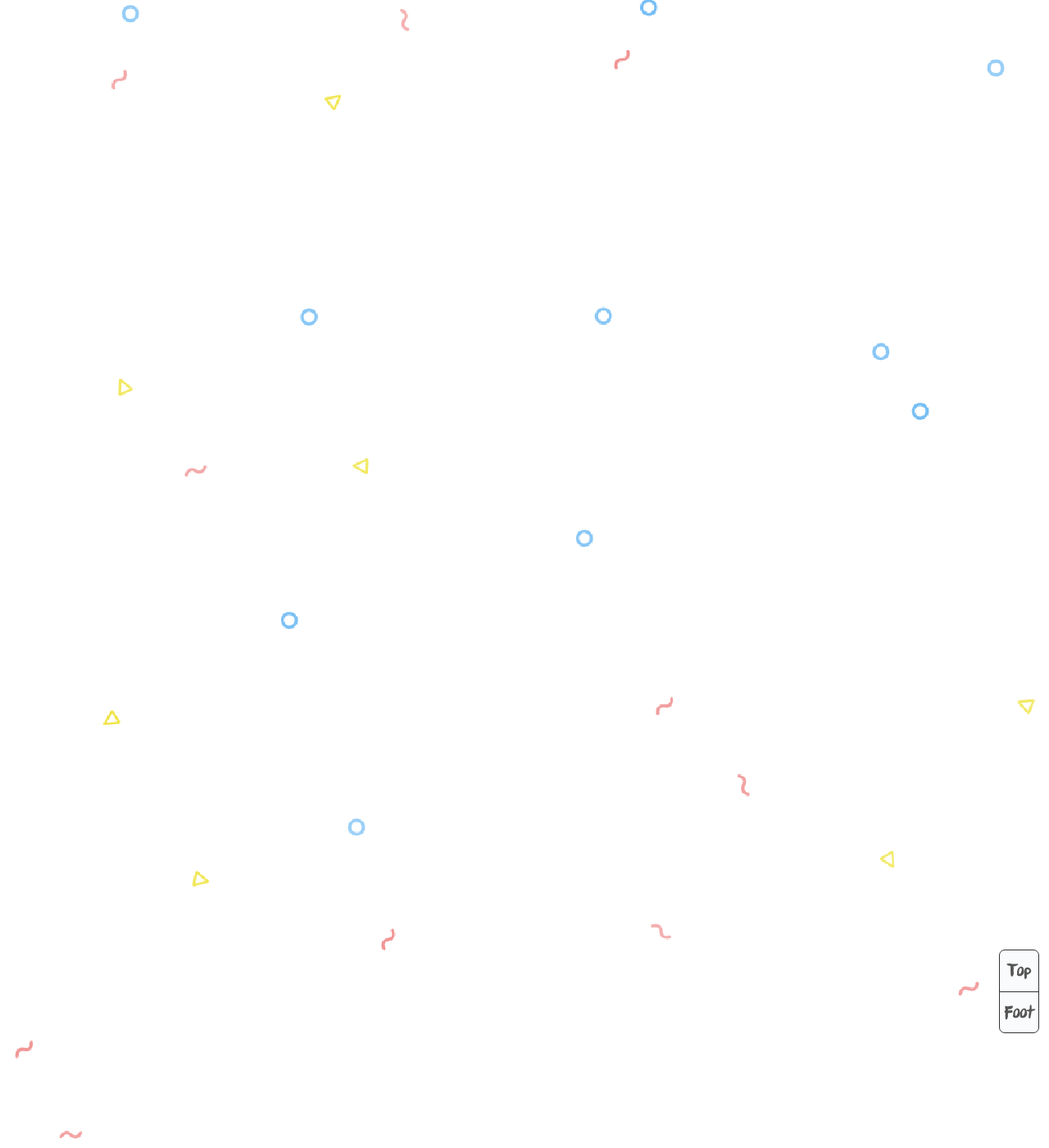
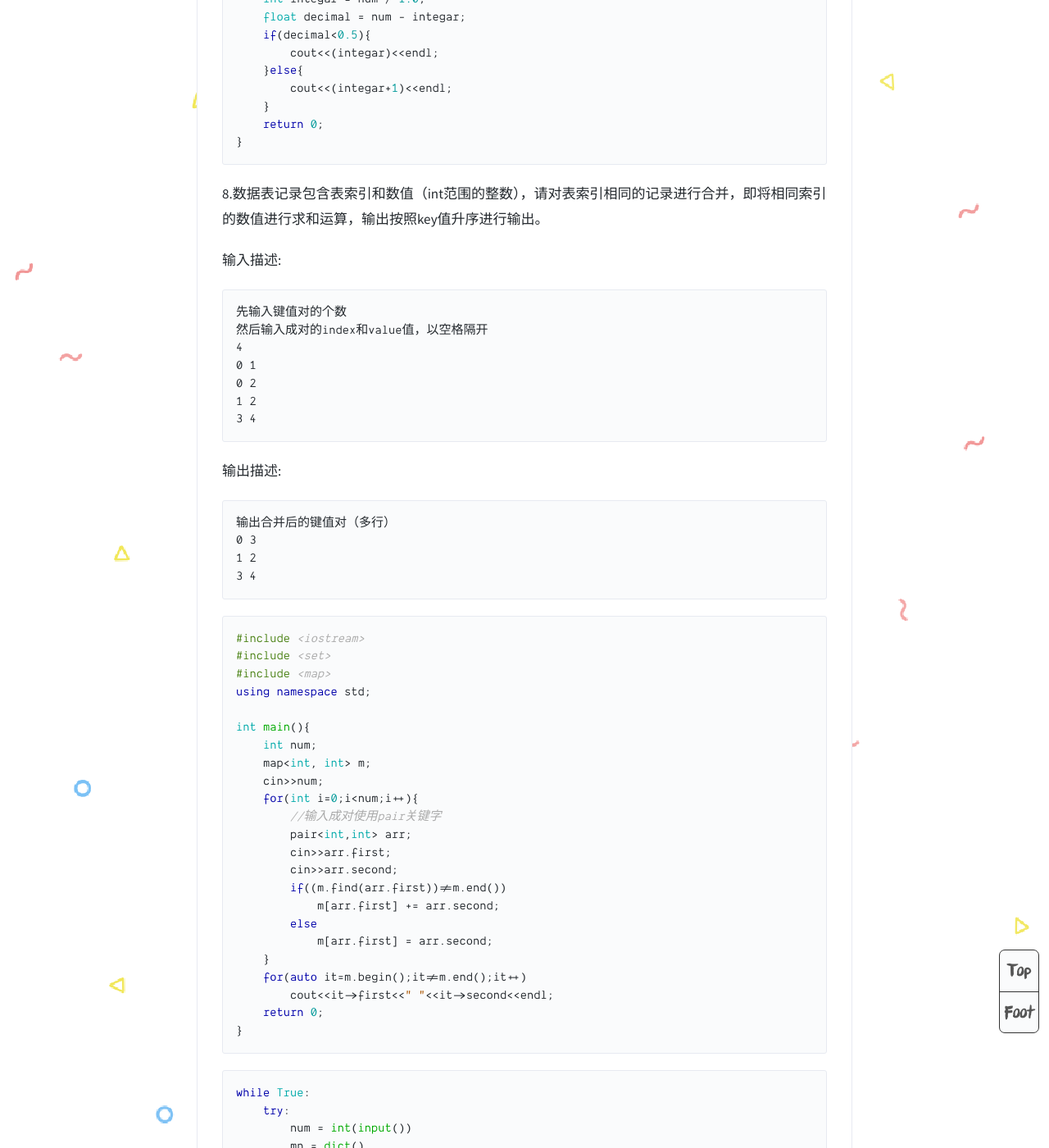
Before and after one commit to DoHerasYang/DoHerasYang.github.io, a Jekyll site: the page built from _posts/2020-10-10-Leetcode in Python.md, in a window 1280 px wide and 1400 px high, scrolled down 42623 px. Shown: the whole window at 82% size. Built offline with Jekyll 4.4.1, drawn with Linux system fonts in a browser that asks for light colours; formulas are drawn with MathJax 3; comment, search, counter and statistics services are not loaded; some of the changed text lies outside the part shown.

Commit message:
Update 2020-10-10-Leetcode in Python.md

````diff
--- a/_posts/2020-10-10-Leetcode in Python.md
+++ b/_posts/2020-10-10-Leetcode in Python.md
@@ -495,7 +495,97 @@ bool DeQueue(LinkQueue *Q, int *e){
 
 ### 4.1 定义
 
-串由零个或者多个字符组成的有限序列，又名叫字符串。
+串由零个或者多个字符组成的有限序列，又名叫字符串。每一个构成字符串的字符都可以是单个的。
+
+### 4.2 存储结构
+
+#### 4.2.1 顺序存储结构
+
+串的顺序存储结构是用一组地址连续的存储单元来存储串中的字符序列。必须为每一个定义的串变量分配一个固定长度的存储区。一般用长数组来定义。
+
+在C语言中，`malloc()`和`free()`函数用来分配存储空间。
+
+#### 4.2.2 链式存储结构
+
+串的链式存储与线性表相似，每一个串的末尾指向新的串的开始位置，串的末尾位置制为`\0`。
+
+### 4.3 多模匹配
+
+#### 4.3.1 定义
+
+子串的定位操作通常被称做串的模式匹配，作为串的基本操作之一。
+
+基本的串的操作
+
+```c++
+int Index(String S, String T, int pos){
+
+  int i = pos;
+  int j = 1;
+
+  while(i<=S[0] && j<=T[0])
+  {
+    if( S[i] == T[j]){
+      ++i;
+      ++j;
+    }
+    else
+    {
+      i = i-j+2;
+      j = 1;
+    }
+    if( j>T[0])
+      return i-T[0];
+    else
+      return 0;
+  }
+}
+
+// 时间复杂度 最好的情况下就是 O(1)  比较差的情况是 O(n+m)
+// 比较差的情况是 O((n-m+1)*m)
+```
+
+#### 4.3.2 KMP模式匹配算法 克努特-莫里斯-普拉特算法
+
+[还没看懂............]
+
+
+
+## 5 二叉树
+
+### 5.1 定义
+
+
+
+
+
+
+
+
+
+
+
+
+
+
+
+
+
+
+
+
+
+
+
+
+
+
+
+
+
+
+
+
 
 
 
@@ -1620,6 +1712,7 @@ while True:
 ```
 
 ```c++
+// C++
 #include<iostream>
 #include<string>
 #include<cmath>
@@ -1663,7 +1756,7 @@ using namespace std;
 
 int main(){
     long int num;
-    cin>> num;
+    cin>>num;
     for(int i=2;i<num+1;i++){
         while(num%i==0){
             cout<<i<<' ';
@@ -1673,6 +1766,7 @@ int main(){
     cout<<endl;
     return 0;
 }
+// Python 与此思想相似不予举例
 ```
 
 7.写出一个程序，接受一个正浮点数值，输出该数值的近似整数值。如果小数点后数值大于等于5,向上取整；小于5，则向下取整。
@@ -1700,12 +1794,10 @@ int main(){
 using namespace std;
 
 int main(){
-
     float num;
     cin>> num;
     int integar = num / 1.0;
     float decimal = num - integar;
-
     if(decimal<0.5){
         cout<<(integar)<<endl;
     }else{
@@ -1715,4 +1807,72 @@ int main(){
 }
 ```
 
-8.
+8.数据表记录包含表索引和数值（int范围的整数），请对表索引相同的记录进行合并，即将相同索引的数值进行求和运算，输出按照key值升序进行输出。
+
+输入描述:
+
+```
+先输入键值对的个数
+然后输入成对的index和value值，以空格隔开
+4
+0 1
+0 2
+1 2
+3 4
+```
+
+输出描述:
+
+```
+输出合并后的键值对（多行）
+0 3
+1 2
+3 4
+```
+
+```c++
+#include <iostream>
+#include <set>
+#include <map>
+using namespace std;
+
+int main(){
+    int num;
+    map<int, int> m;
+    cin>>num;
+    for(int i=0;i<num;i++){
+      	//输入成对使用pair关键字
+        pair<int,int> arr;
+        cin>>arr.first;
+        cin>>arr.second;
+        if((m.find(arr.first))!=m.end())
+            m[arr.first] += arr.second;
+        else
+            m[arr.first] = arr.second;
+    }
+    for(auto it=m.begin();it!=m.end();it++)
+        cout<<it->first<<" "<<it->second<<endl;
+    return 0;
+}
+```
+
+```python
+while True:
+    try:
+        num = int(input())
+        mn = dict()
+        for i in range(num):
+            line = input().split(" ")
+            key = int(line[0])
+            value = int(line[-1])
+            if key not in mn:
+                mn[key] = value
+            elif key in mn:
+                mn[key] += value
+        for each in sorted(mn.keys()):
+            print(each,mn[each])
+    except:
+        exit(0)
+```
+
+9.
````
Also changed, not shown: other parts of _posts/2020-10-10-Leetcode in Python.md (+2 -0 lines).
